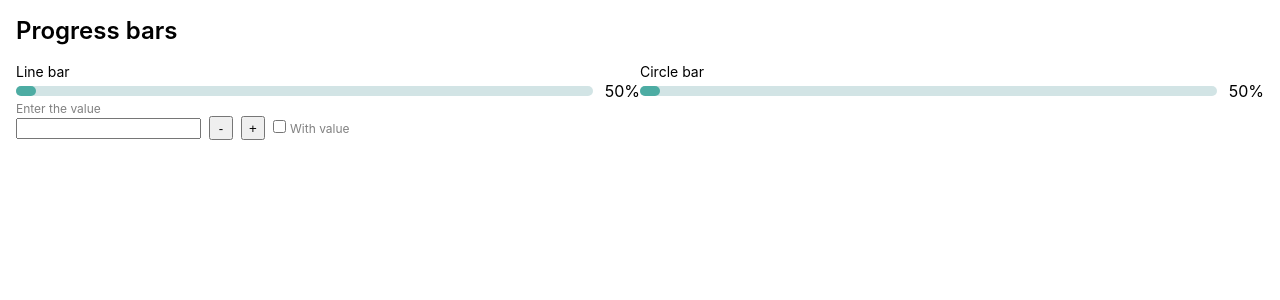
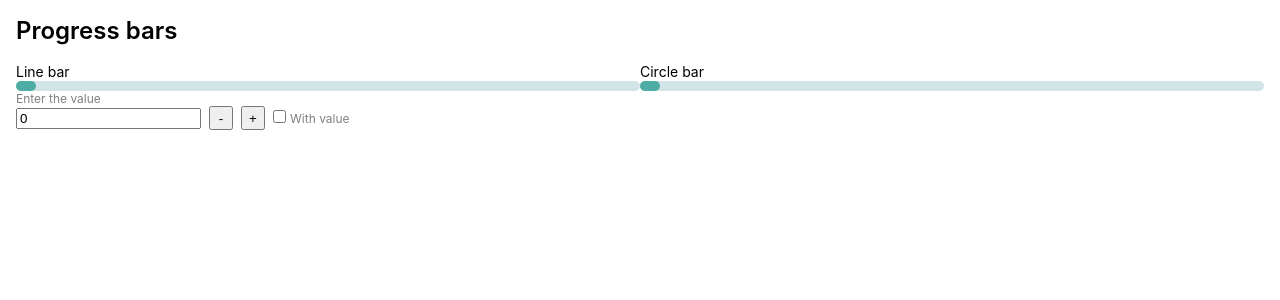
Before and after one commit to Vitaliytheone/Progress-bar, a React (Create React App) app: page / in a window 1280 px wide. Shown: the top 300 px of the page. Built offline with nearby package versions, Linux system fonts and the light colour scheme.

Commit message:
increment \ decrement \ checkbox

```diff
--- a/src/App.tsx
+++ b/src/App.tsx
@@ -1,15 +1,40 @@
 import { Progress, Control } from "./components";
 import styles from "./assets/styles.module.css";
+import { useState } from "react";
+import { data } from "./data";
+import { TBtn } from "./components/control/type";
 
 function App() {
+    const [value, setValue] = useState(0);
+    const [withValue, setWithValue] = useState(false);
+
+    const onChangeWithValueParam = () => {
+        setWithValue((prev) => !prev);
+    };
+
+    const onClickBtn = (v: TBtn) => () => {
+        setValue((prev) => (v === "incr" ? prev + 1 : prev === 0 ? 0 : prev - 1));
+    };
+
+    const onChangeValue = (e: any) => {
+        console.info(e.target.value);
+    };
+
     return (
         <>
             <div className={styles.title}>Progress bars</div>
             <div className={styles.wrap}>
-                <Progress variant="line" label="Line bar" />
-                <Progress variant="line" label="Circle bar" />
+                {data.map((item, idx) => {
+                    const { label, variant } = item;
+                    return <Progress key={idx} variant={variant} label={label} withValue={withValue} />;
+                })}
             </div>
-            <Control />
+            <Control
+                value={value}
+                withValue={withValue}
+                onClick={onClickBtn}
+                onChangeCheckbox={onChangeWithValueParam}
+            />
         </>
     );
 }
--- a/src/components/control/index.tsx
+++ b/src/components/control/index.tsx
@@ -1,15 +1,27 @@
+import { memo } from "react";
 import styles from "./styles.module.css";
+import { TControl } from "./type";
 
-const Control = () => {
+const Control = ({ value, withValue, onChangeCheckbox, onClick }: TControl) => {
     return (
         <div>
             <label htmlFor="input" className={styles.labelInput}>
                 Enter the value
             </label>
-            <input id="input" className={styles.mr4} />
-            <button className={styles.button}>-</button>
-            <button className={styles.button}>+</button>
-            <input id="checkbox" type="checkbox" className={styles.checkbox} />
+            <input id="input" className={styles.mr4} value={value} />
+            <button className={styles.button} onClick={onClick("decr")}>
+                -
+            </button>
+            <button className={styles.button} onClick={onClick("incr")}>
+                +
+            </button>
+            <input
+                id="checkbox"
+                type="checkbox"
+                className={styles.checkbox}
+                checked={withValue}
+                onChange={onChangeCheckbox}
+            />
             <label htmlFor="checkbox" className={styles.labelCheckbox}>
                 With value
             </label>
@@ -17,4 +29,4 @@ const Control = () => {
     );
 };
 
-export default Control;
+export default memo(Control);
--- /dev/null
+++ b/src/components/control/type.ts
@@ -0,0 +1,8 @@
+export type TBtn = 'incr' | 'decr';
+
+export type TControl = {
+    value: number;
+    withValue: boolean;
+    onChangeCheckbox: () => void;
+    onClick: (v: TBtn) => () => void;
+}
--- a/src/components/progress/index.tsx
+++ b/src/components/progress/index.tsx
@@ -10,7 +10,7 @@ const Progress = ({ variant, label, withValue }: TProgress) => {
                 <div className={styles.lineBar}>
                     <div className={styles.lineProgress}></div>
                 </div>
-                <div className={styles.progressValue}>50%</div>
+                {withValue && <div className={styles.progressValue}>50%</div>}
             </div>
         </div>
     );
--- /dev/null
+++ b/src/data.ts
@@ -0,0 +1,12 @@
+import { TProgress } from './components/progress/type';
+
+export const data: Pick<TProgress, 'label' | 'variant'>[] = [
+        {
+            variant: 'line',
+            label: 'Line bar'
+        },
+        {
+            variant: 'circle',
+            label: 'Circle bar'
+        }
+]
```
